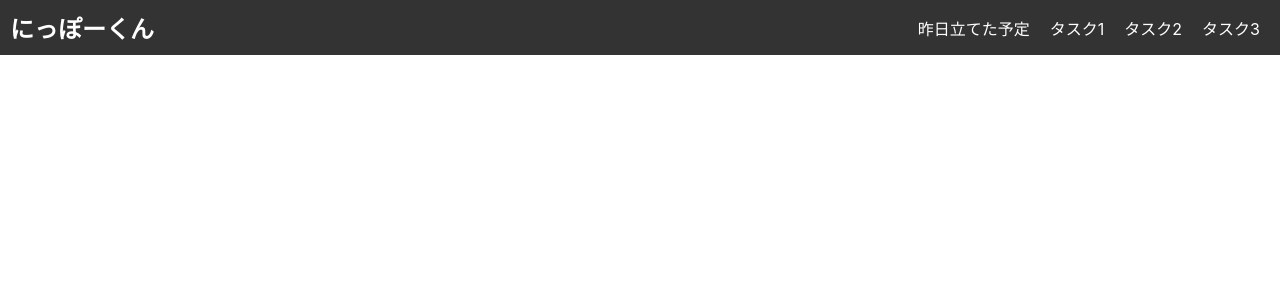
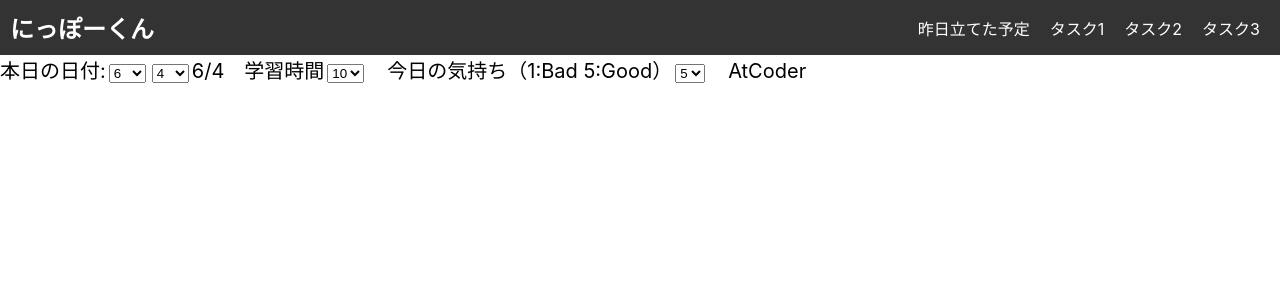
Before and after one commit to apprentice-team-3/DEV2, a React (Create React App) app in the folder nippo-kun/: page / in a window 1280 px wide. Shown: the top 300 px of the page. Built offline with nearby package versions, Linux system fonts and the light colour scheme.

Commit message:
日付を編集できるように修正。今日の気持ちをローカルに保存。

```diff
--- a/nippo-kun/src/components/MetaData/index.js
+++ b/nippo-kun/src/components/MetaData/index.js
@@ -1,21 +1,49 @@
-import React, { useState, useEffect } from 'react';
+import React, { useState } from 'react';
 import './index.css';
 
 function MetaData() {
-    const [currentDate, setCurrentDate] = useState('');
+    const [currentDate, setCurrentDate] = useState(() => {
+        const today = new Date();
+        const month = today.getMonth() + 1;
+        const day = today.getDate();
+        return `${month}/${day}`;
+    });
+
+    const [selectedMonth, setSelectedMonth] = useState(() => {
+        const today = new Date();
+        return today.getMonth() + 1;
+    });
+
+    const [selectedDay, setSelectedDay] = useState(() => {
+        const today = new Date();
+        return today.getDate();
+    });
+
     const [selectedHour, setSelectedHour] = useState(() => {
         const savedHour = localStorage.getItem('defaultStudyHour');
         return savedHour !== null ? Number(savedHour) : 10;
     });
 
-    useEffect(() => {
-        const today = new Date();
-        const formattedDate = today.toLocaleDateString('ja-JP', {
-            month: 'numeric',
-            day: 'numeric'
-        });
-        setCurrentDate(formattedDate);
-    }, []);
+    const [selectedMind, setSelectedMind] = useState(() => {
+        const savedMind = localStorage.getItem('defaultTodayMind');
+        return savedMind !== null ? Number(savedMind) : 5;
+    });
+
+    const handleDateChange = (month, day) => {
+        setCurrentDate(`${month}/${day}`);
+        setSelectedMonth(month);
+        setSelectedDay(day);
+    };
+
+    const handleMonthChange = (e) => {
+        const newMonth = e.target.value;
+        handleDateChange(newMonth, selectedDay);
+    };
+
+    const handleDayChange = (e) => {
+        const newDay = e.target.value;
+        handleDateChange(selectedMonth, newDay);
+    };
 
     const handleHourChange = (e) => {
         const newHour = e.target.value;
@@ -23,12 +51,28 @@ function MetaData() {
         localStorage.setItem('defaultStudyHour', newHour);
     };
 
+    const handleMindChange = (e) => {
+        const newMind = e.target.value;
+        setSelectedMind(newMind);
+        localStorage.setItem('defaultTodayMind', newMind);
+    };
+
     return (
         <>
             <div className='MetaData'>
                 <div className='date'>
                     <div>本日の日付:</div>
-                    <div className='currentDate'>{currentDate}</div>
+                    <select value={selectedMonth} onChange={handleMonthChange}>
+                        {[...Array(12).keys()].map((m) => (
+                            <option key={m + 1} value={m + 1}>{m + 1}</option>
+                        ))}
+                    </select>
+                    <select value={selectedDay} onChange={handleDayChange}>
+                        {[...Array(31).keys()].map((d) => (
+                            <option key={d + 1} value={d + 1}>{d + 1}</option>
+                        ))}
+                    </select>
+                    <div>{currentDate}</div>
                 </div>
                 <div className='time'>
                     <div>学習時間</div>
@@ -40,13 +84,12 @@ function MetaData() {
                 </div>
                 <div className='mind'>
                     <div>今日の気持ち（1:Bad 5:Good）</div>
-                    <select>
+                    <select value={selectedMind} onChange={handleMindChange}>
                         {[1, 2, 3, 4, 5].map((value) => (
                             <option key={value} value={value}>{value}</option>
                         ))}
                     </select>
                 </div>
-                {/* 選択された"明日の予定"を表示する */}
                 <div className='ToDo'>AtCoder</div>
             </div>
         </>
--- a/nippo-kun/src/index.js
+++ b/nippo-kun/src/index.js
@@ -1,6 +1,7 @@
 import React from "react";
 import ReactDOM from "react-dom/client";
 import Header from "./components/header";
+import MetaData from "./components/MetaData";
 import "./index.css";
 import reportWebVitals from "./reportWebVitals";
 
@@ -8,6 +9,7 @@ const root = ReactDOM.createRoot(document.getElementById("root"));
 root.render(
   <React.StrictMode>
     <Header />
+    <MetaData />
   </React.StrictMode>
 );
 
```
